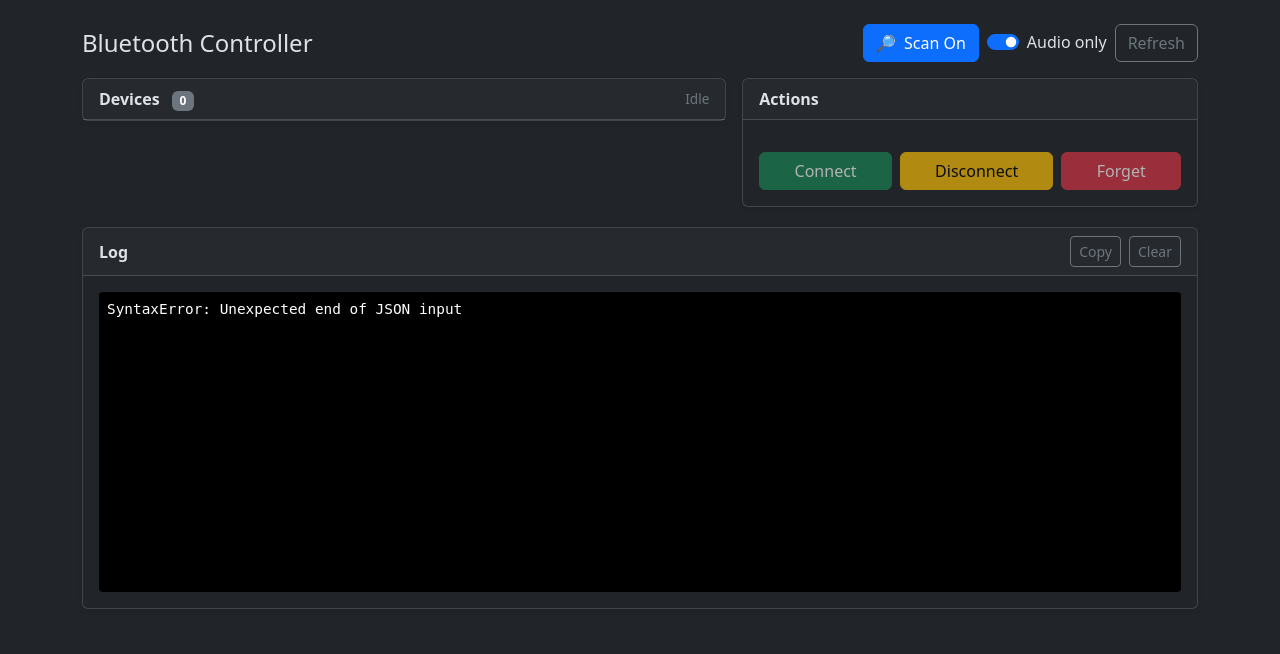
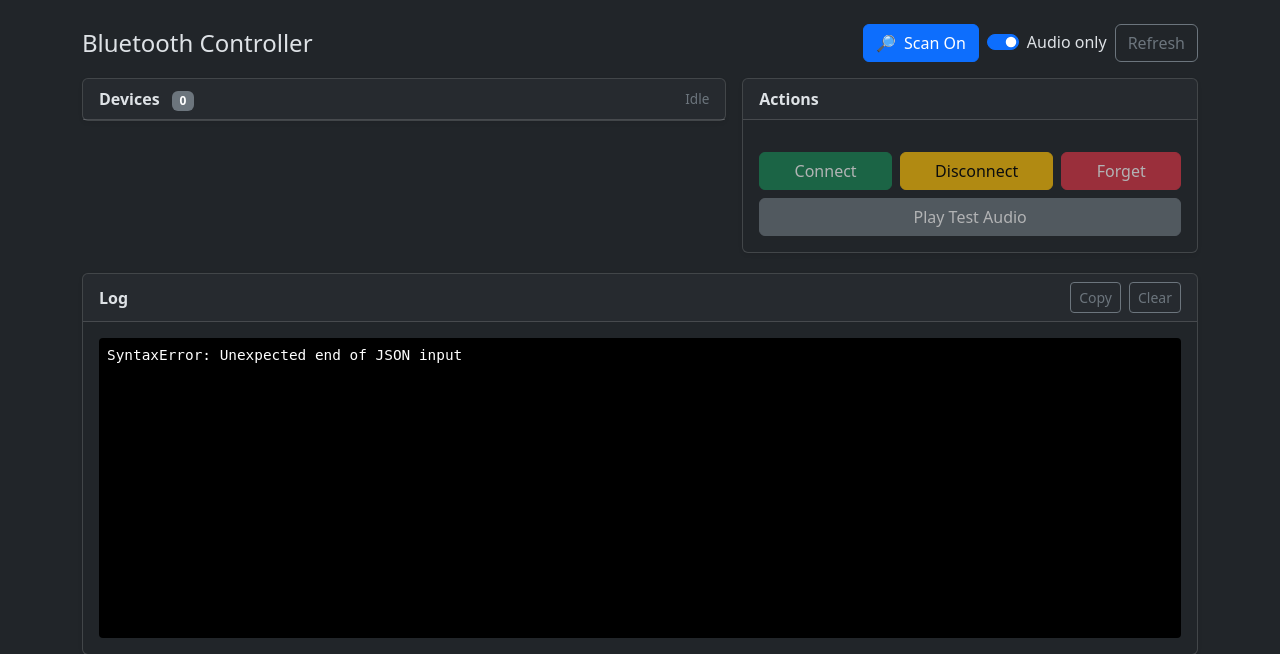
Before and after one commit to Muppet1856/BluetoothWebsite, a Flask app: page / in a window 1280 px wide. Shown: the top 654 px of the page. Run offline with Flask 3, Linux system fonts and the light colour scheme; data that the repository does not hold is empty.

Commit message:
Add test audio playback button

```diff
--- a/web-bt/app.py
+++ b/web-bt/app.py
@@ -339,6 +339,26 @@ def api_disconnect():
     txt = f"\x1b[1m== disconnect\x1b[0m\n{out}{err}"
     return jsonify({"ok": not info.get("connected", False), "info": info, "log": clean_for_js(txt)})
 
+@app.post("/api/test_audio")
+def api_test_audio():
+    try:
+        p = subprocess.run(
+            ["speaker-test", "-t", "sine", "-f", "440", "-l", "1"],
+            stdout=subprocess.PIPE,
+            stderr=subprocess.STDOUT,
+            timeout=10,
+        )
+        txt = f"\x1b[1m== test-audio\x1b[0m\n{p.stdout.decode(errors='ignore')}"
+        return jsonify({"ok": p.returncode == 0, "log": clean_for_js(txt)})
+    except FileNotFoundError as e:
+        txt = f"speaker-test not found: {e}"
+        return jsonify({"ok": False, "log": clean_for_js(txt)}), 500
+    except subprocess.TimeoutExpired as e:
+        txt = f"test audio timeout: {e}"
+        return jsonify({"ok": False, "log": clean_for_js(txt)}), 500
+    except Exception as e:
+        return jsonify({"ok": False, "log": clean_for_js(str(e))}), 500
+
 @app.post("/api/forget")
 def api_forget():
     mac = request.json.get("mac","")
--- a/web-bt/static/script.js
+++ b/web-bt/static/script.js
@@ -13,6 +13,7 @@ const copyLogBtn   = document.getElementById('copyLogBtn');
 const countEl      = document.getElementById('count');
 const logBox       = document.getElementById('logBox');
 const audioOnlyChk = document.getElementById('audioOnly');
+const testAudioBtn = document.getElementById('testAudioBtn');
 
 // --- ANSI renderer (client-side) ---
 const ansi = new AnsiToHtml();          // from CDN in index.html
@@ -44,7 +45,7 @@ function deviceStateBadge(d) {
 function renderStatus(info) {
   if (!info) {
     statusArea.innerHTML = '<span class="text-secondary">No device selected.</span>';
-    connectBtn.disabled = true; disconnectBtn.disabled = true; forgetBtn.disabled = true;
+    connectBtn.disabled = true; disconnectBtn.disabled = true; forgetBtn.disabled = true; testAudioBtn.disabled = true;
     return;
   }
   statusArea.innerHTML =
@@ -52,6 +53,7 @@ function renderStatus(info) {
   connectBtn.disabled    = info.connected || !selectedMac;
   disconnectBtn.disabled = !info.connected || !selectedMac;
   forgetBtn.disabled     = !selectedMac;
+  testAudioBtn.disabled  = !info.connected || !selectedMac;
 }
 
 function renderList() {
@@ -197,6 +199,20 @@ forgetBtn.addEventListener('click', async () => {
   forgetBtn.disabled = false;
 });
 
+testAudioBtn.addEventListener('click', async () => {
+  testAudioBtn.disabled = true;
+  try {
+    const res = await fetch('/api/test_audio', { method: 'POST' });
+    const data = await res.json();
+    showLogRAW(data.log || "");
+    if (!data.ok) alert('Test audio failed');
+  } catch (e) {
+    showLogRAW(String(e));
+    alert('Test audio failed');
+  }
+  testAudioBtn.disabled = false;
+});
+
 refreshBtn.addEventListener('click', async () => {
   await fetchDevices();
   await refreshDeviceInfo();
--- a/web-bt/templates/index.html
+++ b/web-bt/templates/index.html
@@ -57,6 +57,7 @@
               <button class="btn btn-warning flex-fill" id="disconnectBtn" disabled>Disconnect</button>
               <button class="btn btn-danger flex-fill" id="forgetBtn" disabled>Forget</button>
             </div>
+            <button class="btn btn-secondary" id="testAudioBtn" disabled>Play Test Audio</button>
           </div>
         </div>
       </div>
```
